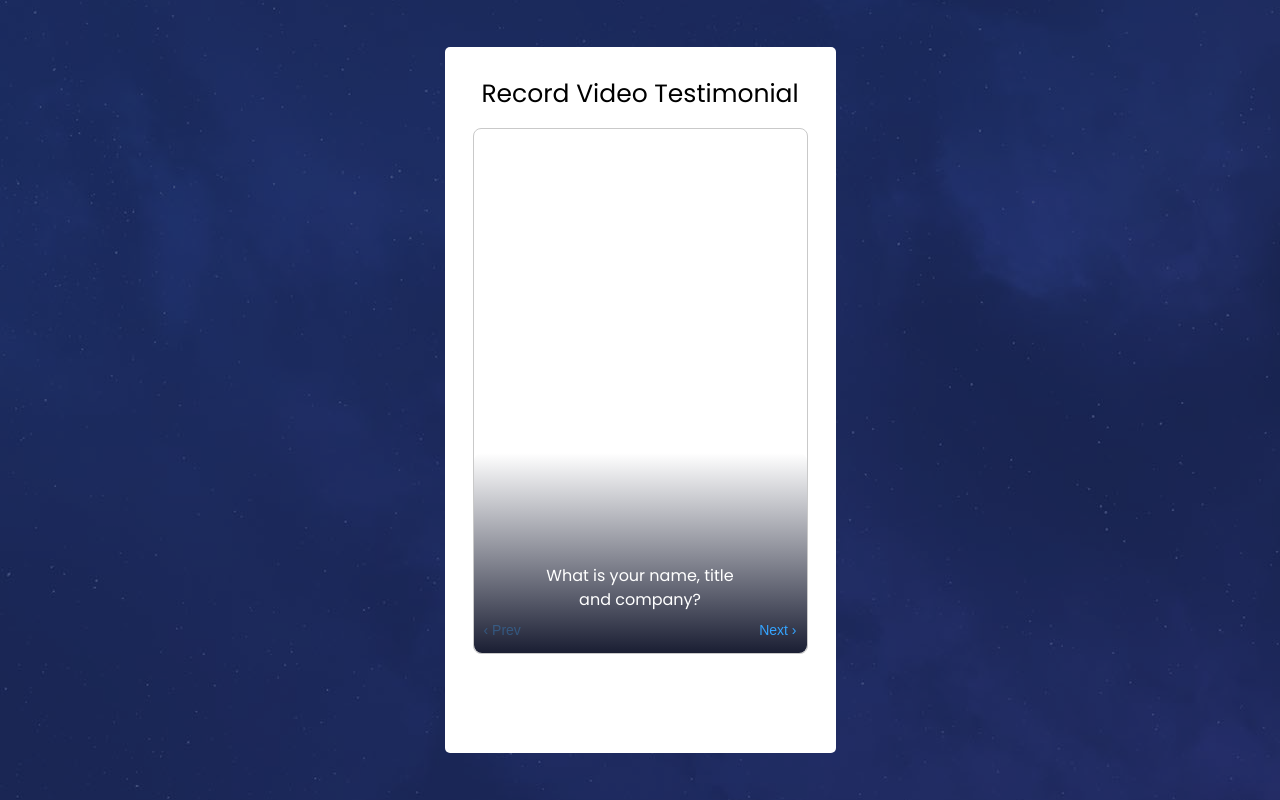
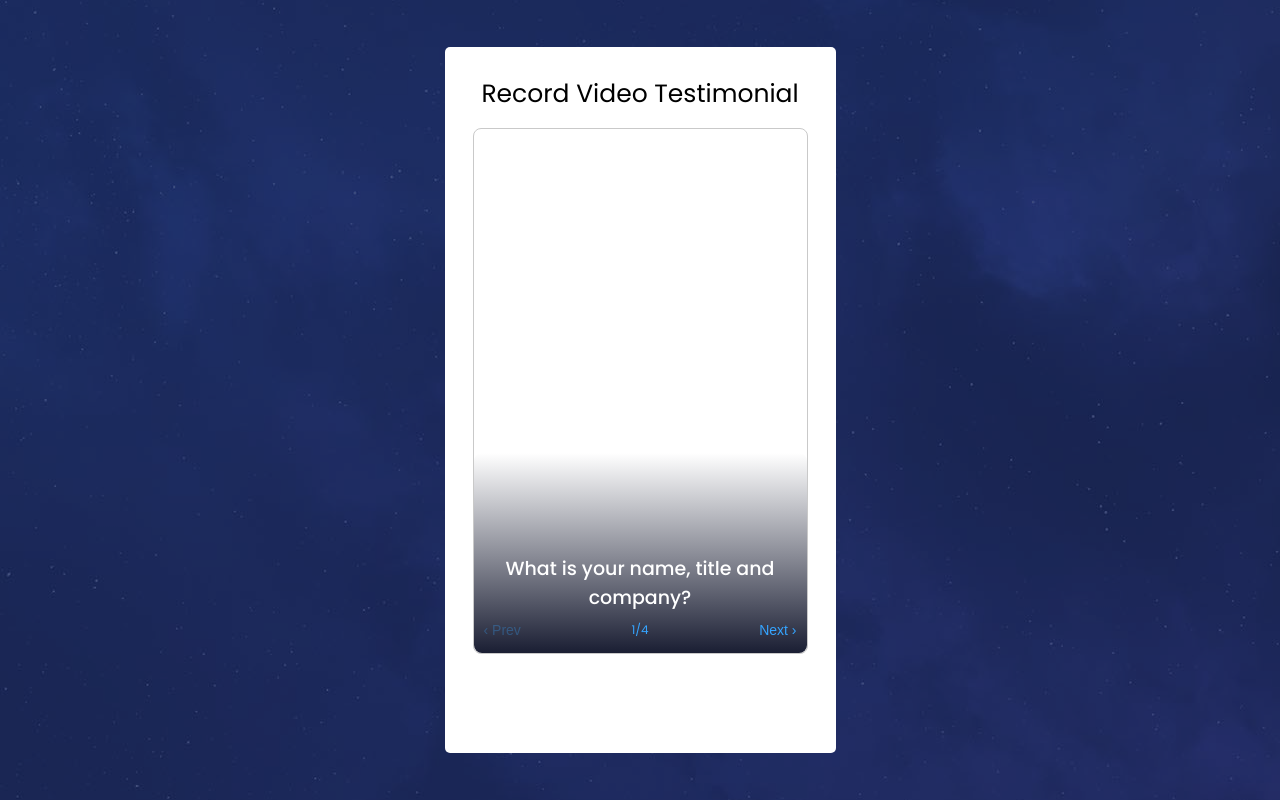
Before and after one commit to ArslanHayat12/fankave-poc, a React (Create React App) app in the folder fk-testimonial/: page / in a window 1280 px wide. Both pictures are taken after a click on the link "RECORD VIDEO". Built offline with nearby package versions, Linux system fonts and the light colour scheme; no server answers; what react-soundplayer would draw is missing.

Commit message:
add question count, change question size and weight

```diff
--- a/fk-testimonial/src/components/QuestionsCard/QuestionsCard.js
+++ b/fk-testimonial/src/components/QuestionsCard/QuestionsCard.js
@@ -47,6 +47,9 @@ const QuestionsCard = () => {
           >
             <span>&#8249;</span>{` Prev`}
           </button>
+          <span className="question-count">
+            {state.questionIndex + 1}/{questionArray.length}
+          </span>
           <button
             className={`question-button next-button${
               state.questionIndex === questionArray.length - 1
--- a/fk-testimonial/src/components/QuestionsCard/style.css
+++ b/fk-testimonial/src/components/QuestionsCard/style.css
@@ -6,11 +6,13 @@
 }
 
 .question-card .questions {
-	width: 200px;
+	width: 90%;
 	text-align: center;
 	line-height: 1.5;
 	color: #fff;
 	margin-bottom: 0;
+	font-size: 19px;
+	font-weight: 500;
 }
 
 .question-card .question-button {
@@ -34,3 +36,8 @@
 	justify-content: space-between;
 	width: 100%;
 }
+
+.question-card .question-count {
+	font-size: 12px;
+	color: #35a4ff;
+}
```
